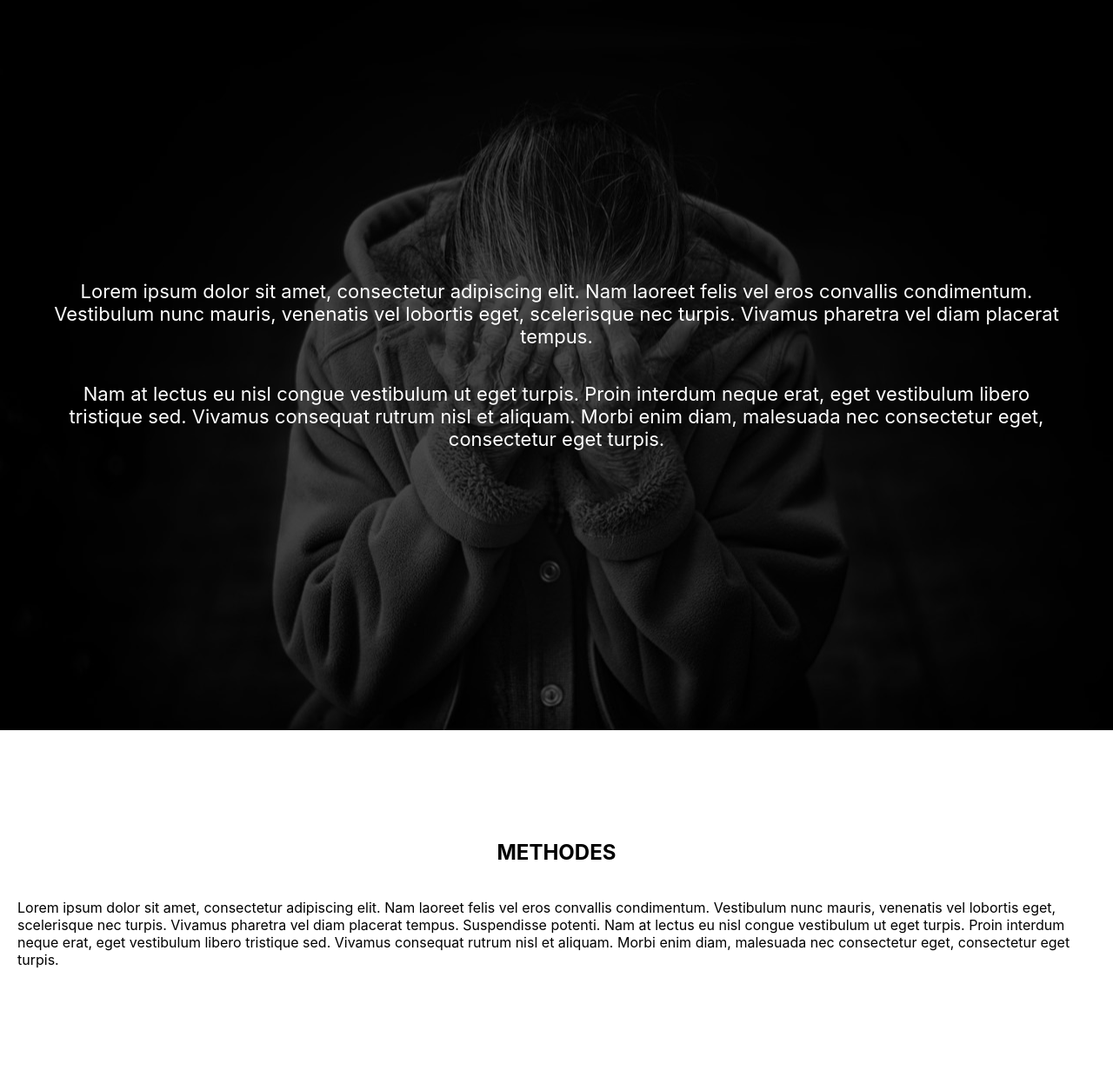
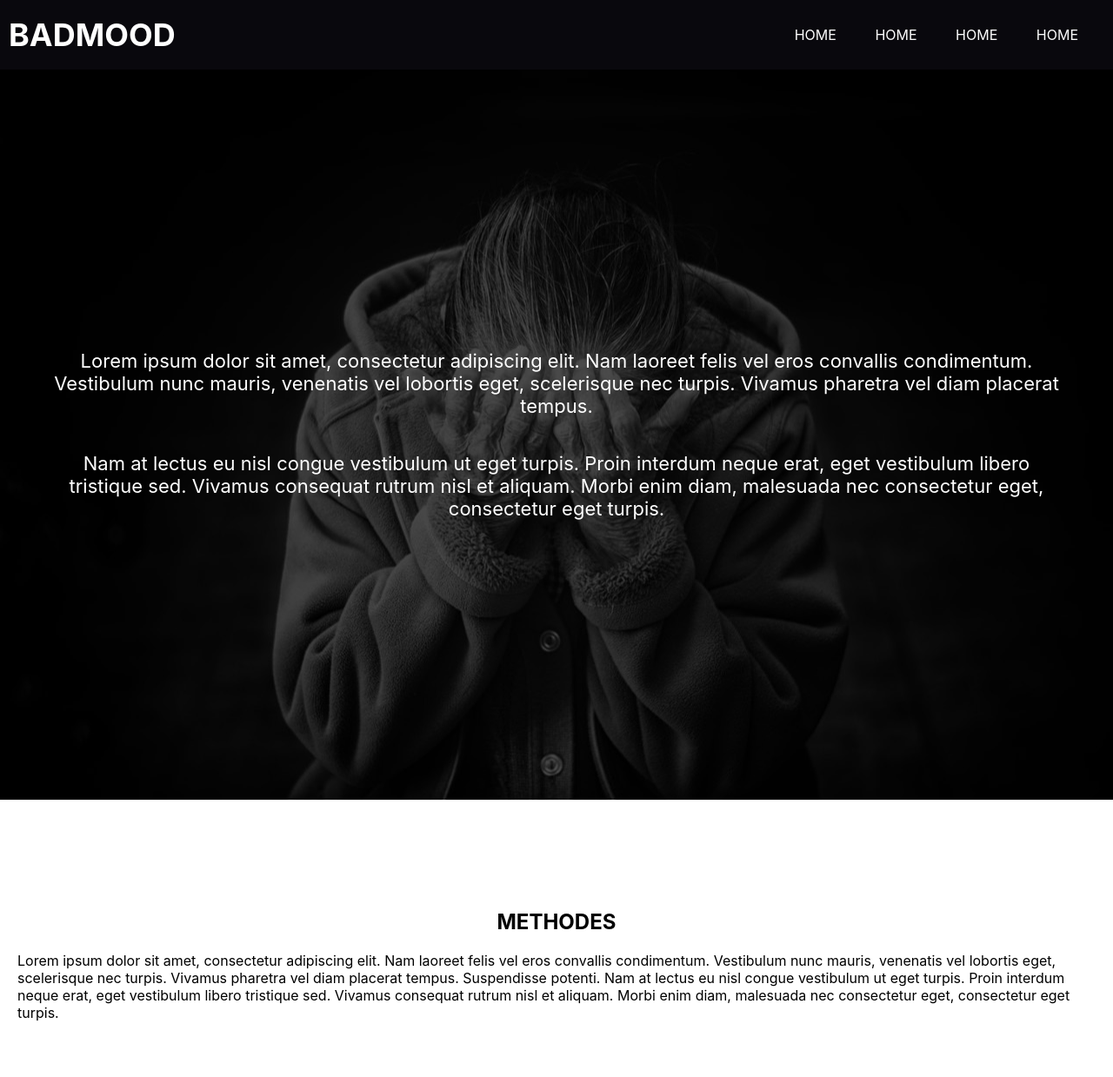
Before and after one commit to FranciscoKevin/Badmood, a PHP site: page / in a window 1280 px wide. Shown: the top 1239 px of the page at 87% size. Run offline with PHP 8.4, Linux system fonts and the light colour scheme; some libraries are stand-ins or nearby versions.

Commit message:
Ajout page header css et finalisation du nav

```diff
--- /dev/null
+++ b/header.css
@@ -0,0 +1,121 @@
+/*SET UP PAGE*/
+
+*{
+  padding: 0;
+  margin: 0;
+  text-decoration: none;
+  list-style: none;
+  box-sizing: border-box;
+}
+
+
+ /*HEADER DESTOP*/
+nav{
+  background-color:  #09080D;
+  height: 80px;
+  width: 100%;
+}
+
+/*LOGO NAV*/
+label.logo{
+  color: white;
+  font-size: 36px;
+  line-height: 80px;
+  font-weight: bold;
+  margin-left: 10px;
+  text-transform: uppercase;
+}
+
+
+label.logo:hover{
+  background: #2C3E50;
+  opacity: 0.8;
+  transition: .5s;
+  padding: 7px 15px;
+  border-radius: 5px;
+}
+
+
+/*NAVIGATION*/
+nav ul{
+  float: right;
+  margin-right: 20px;
+}
+
+nav ul li{
+  display: inline-block;
+  line-height: 80px;
+  margin: 0 5px;
+}
+
+nav ul li a {
+  color: white;
+  font-size: 16px;
+  padding: 7px 15px;
+  border-radius: 5px;
+  text-transform: uppercase;
+}
+
+a:hover{
+  background: #2C3E50;
+  opacity: 0.8;
+  transition: .5s;
+}
+
+
+/*BOUTON MENU*/
+.checkbtn{
+  font-size: 30px;
+  color: white;
+  float: right;
+  line-height: 80px;
+  margin-right: 40px;
+  cursor: pointer;
+  display: none;
+}
+
+#check{
+  display: none; /*bouton caché en écran destop*/
+}
+
+
+/*ECRAN MOBILE*/
+
+@media (max-width: 961px){
+    .checkbtn{
+      display: block;
+    }
+
+    /*Le menu se fixe à la fenetre, il scroll de gauche a droite et sa taille prend 100% en hauteur + transition*/
+    ul{
+      position: fixed;
+      width: 100%;
+      height: 100vh;
+      background: #2c3e50;
+      top: 80px;
+      left: 100%;
+      text-align: center;
+      transition: all .5s;
+    }
+
+    nav ul li{
+      display: block;
+      margin: 60px 0;
+      line-height: 30px;
+    }
+
+    nav ul li a{
+      font-size: 20px;
+    }
+
+    a:hover{
+      background: none;
+      color:#0082e6;
+    }
+
+      /* Parmi tous les éléments <input>, cibler tous
+    éléments <ul> qui les suivent, donc il cible le bouton pour affiché le menu */
+    #check:checked ~ ul{
+      left: 0;
+    }
+  }
--- a/header.php
+++ b/header.php
@@ -1,17 +1,17 @@
-<header>
-		<!---- MENU NAVIGATION ----->
-			<a href="index.html"><h1>BadMood</h1></a>
-			<nav>
-				<div class="bouton-menu">
-					<div class="barre bar1"></div>
-					<div class="barre bar2"></div>
-					<div class="barre bar3"></div>
-				</div>
-		      	<div class="menu-deroulant">
-			        <a href="#home">Home</a>
-			    	<a href="#about">About</a>
-			    	<a href="#contact">Contact</a>
-		      	</div>
-		     </nav>
 
-  </header>
+ 			<!-- NAVIGATION-->
+
+
+  <nav>
+    <input type="checkbox" id="check">
+    <label for="check" class="checkbtn">
+      <i class="fas fa-bars"></i>  		<!-- icone menu dans un bouton checkbox-->
+    </label>
+    <label class="logo">BadMood</label>
+    <ul>
+      <li><a href="#">Home</a></li>
+      <li><a href="#">Home</a></li>
+      <li><a href="#">Home</a></li>
+      <li><a href="#">Home</a></li>
+    </ul>
+  </nav>
--- a/index.php
+++ b/index.php
@@ -5,10 +5,15 @@
     <title>BadMood</title>
     <link rel="stylesheet" href="index.css">
     <link rel="stylesheet" href="footer.css">
+    <link rel="stylesheet" href="header.css">
+
+    <!-- Bibilotheque de logo svg par exemple pour le bouton menu sandwich-->
+    <script src="https://kit.fontawesome.com/a076d05399.js"></script>
     <meta name="viewport" content="width=device-width, initial-scale=1.0">
     <meta name="description" content="Useful site to find informations if you need help about mental disorders.">
 </head>
 <body>
+    <?php include("header.php")?>
     <div class='imageCard'>
         <div class="textOnImage">
             <p class="presentation">
```
